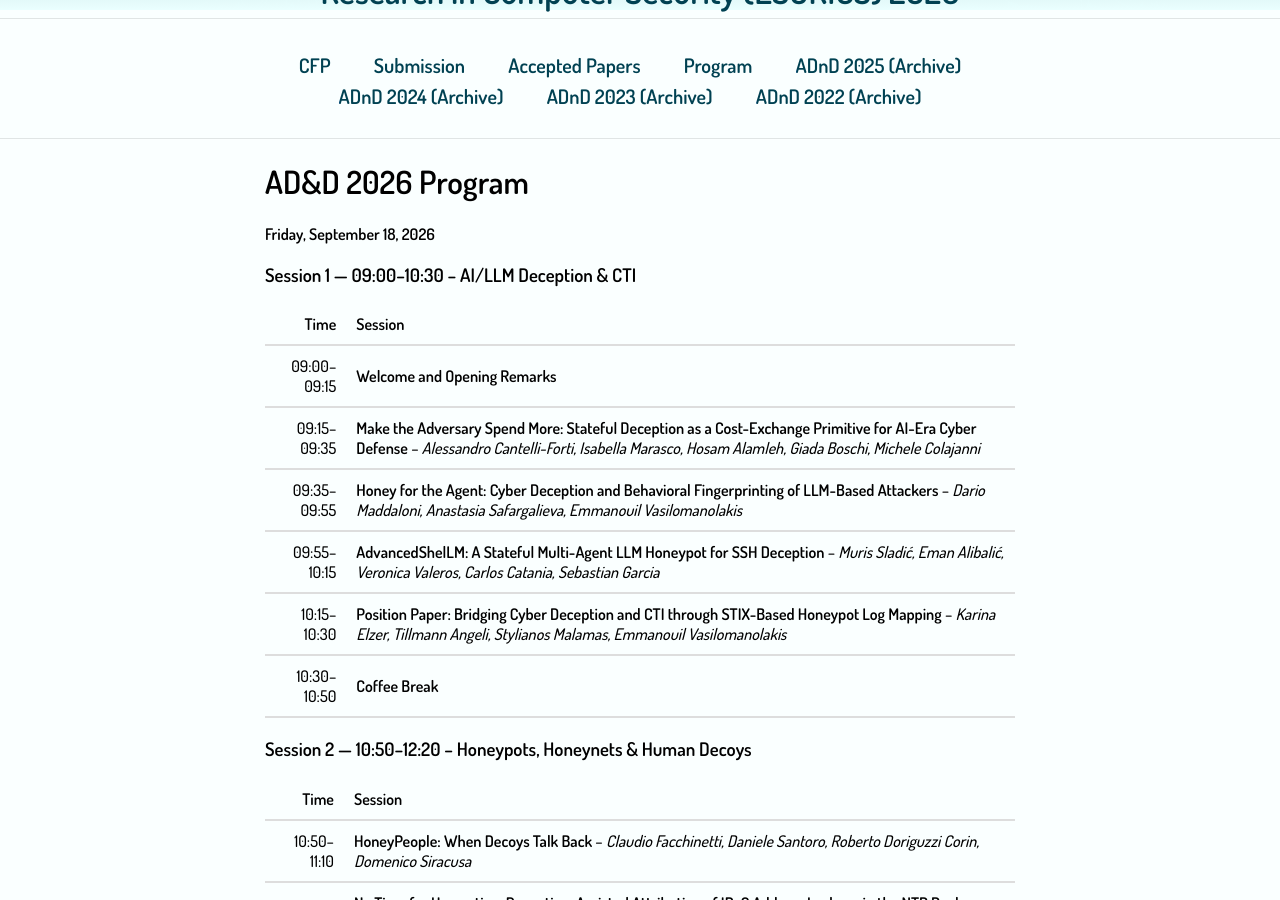
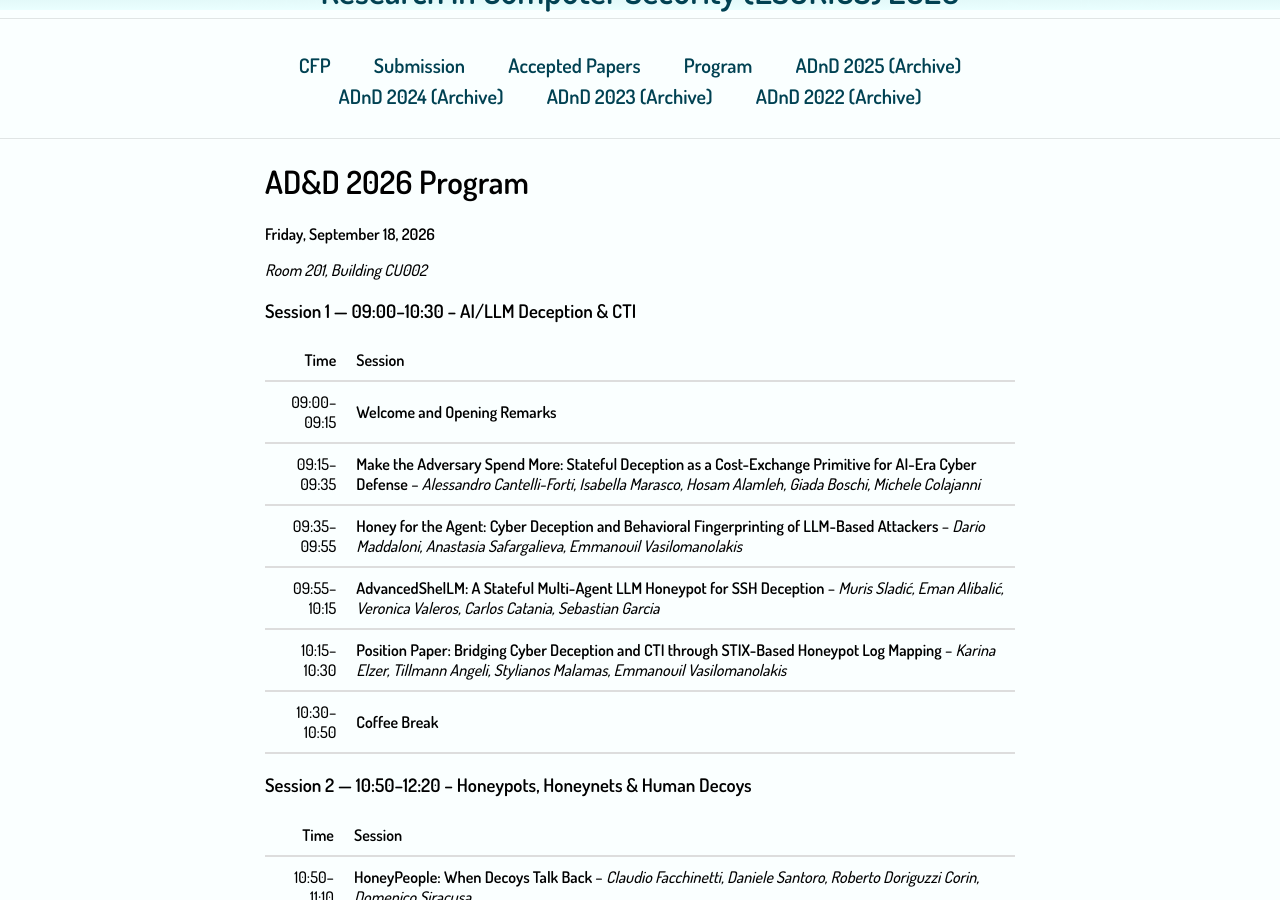
Before and after one commit to BillyPragSec/billypragsec.github.io, a Jekyll site: the page built from program_2026.md, in a window 1280 px wide and 900 px high, scrolled down 340 px. Built offline with Jekyll 4.4.1, drawn with Linux system fonts in a browser that asks for light colours.

Commit message:
Add room details for Session 1
Added room information for the first session.

```diff
--- a/program_2026.md
+++ b/program_2026.md
@@ -7,6 +7,8 @@ permalink: /program_2026/
 # AD&D 2026 Program
 
 **Friday, September 18, 2026**
+
+_Room 201, Building CU002_
 
 ### Session 1 — 09:00–10:30 – AI/LLM Deception & CTI
 
```
